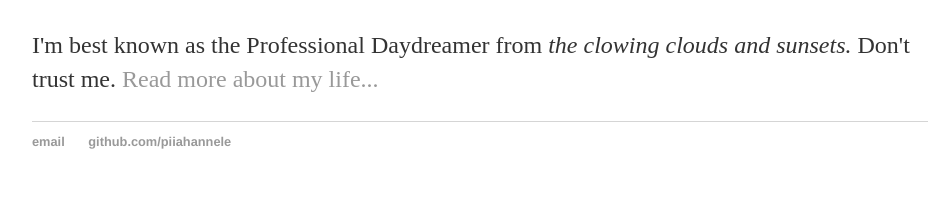
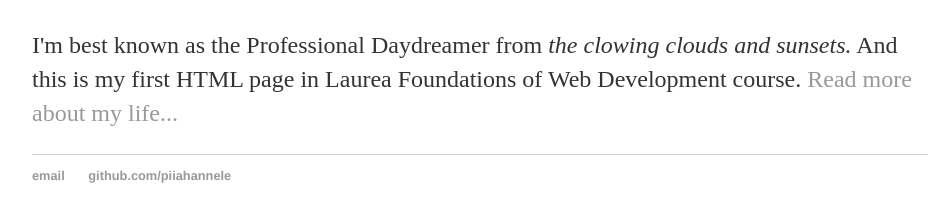
Before and after one commit to piiahannele/piiahannele.github.io, a plain HTML site: page index.html in a window 1280 px wide. Shown: the part 223-444 px from the top of the page, without its empty margins (160-1102 px from the left). Drawn offline with Linux system fonts and the light colour scheme.

Commit message:
Update index.html

```diff
--- a/index.html
+++ b/index.html
@@ -17,7 +17,7 @@
 		<div class="container">
     		<div class="blurb">
         		<h1>Hi there, I'm A Professional Multitasker!</h1>
-				<p>I'm best known as the Professional Daydreamer from <em>the clowing clouds and sunsets.</em> Don't trust me. <a href="/about">Read more about my life...</a></p>
+				<p>I'm best known as the Professional Daydreamer from <em>the clowing clouds and sunsets.</em> And this is my first HTML page in Laurea Foundations of Web Development course. <a href="/about">Read more about my life...</a></p>
     		</div><!-- /.blurb -->
 		</div><!-- /.container -->
 		<footer>
```
